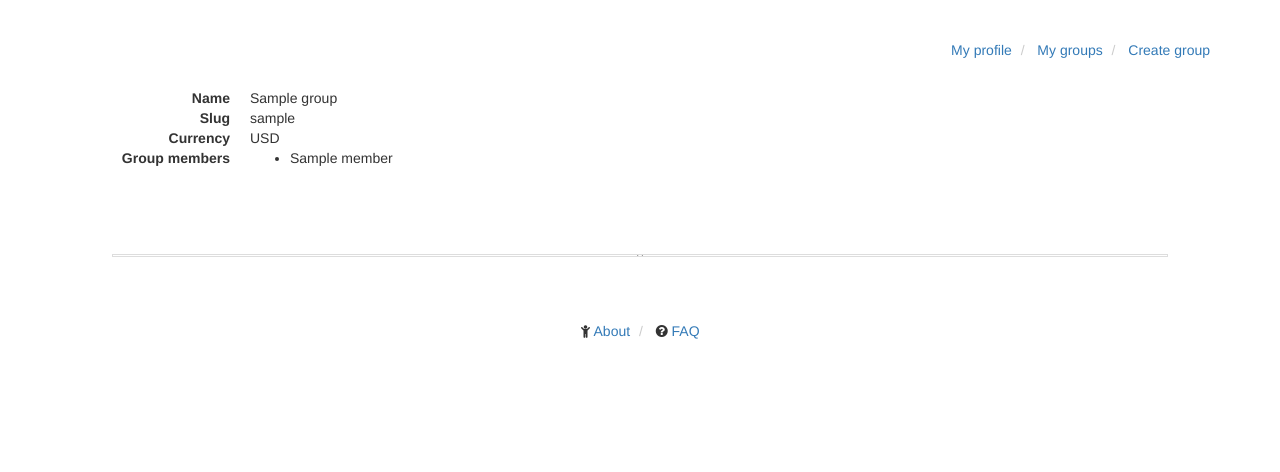
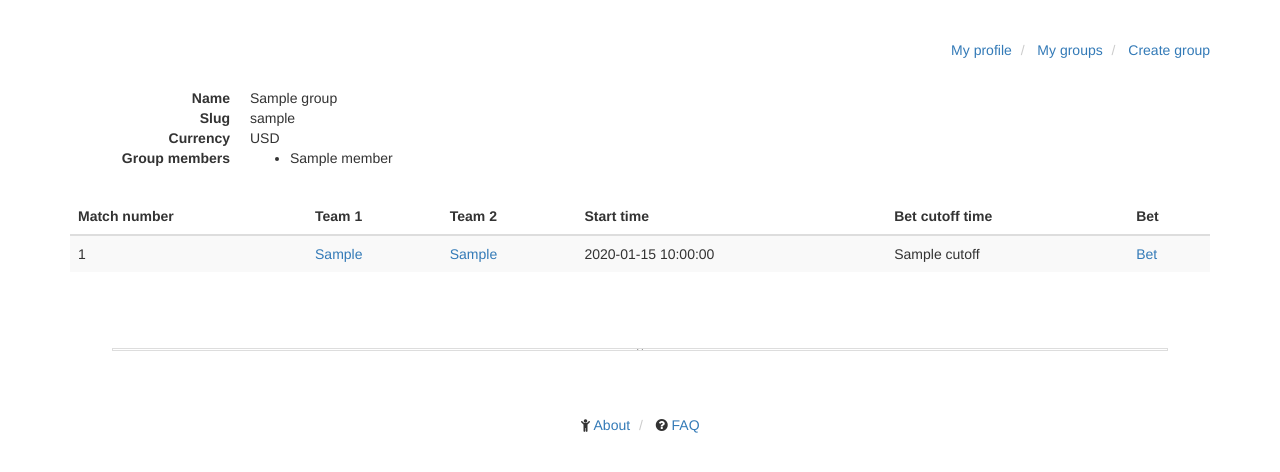
Before and after one commit to caulagi/shakuni, a Flask app: template app/templates/groups/show.html in a window 1280 px wide. Shown: the part 60-532 px from the top of the page. Run offline with Flask 2, Linux system fonts and the light colour scheme; the template is opened without the code that fills it: most values are stand-ins (such as "Sample title", 1, 10 or a date in 2020); parts of the project's set-up code (start-up, migrations or seed data) failed here and were passed over; some libraries are stand-ins or nearby versions.

Commit message:
Create mapping between groups and matches when creating a group

```diff
--- a/app/matches/models.py
+++ b/app/matches/models.py
@@ -32,9 +32,8 @@ class Match(Document):
     team1 = ReferenceField(Team)
     team2 = ReferenceField(Team)
     start_time = DateTimeField(required=True)
-    bet_cutoff_time = DateTimeField()
     venue = StringField(max_length=64)
     match_number = IntField()
 
     def __str__(self):
-        return '%s vs %s' % (team1, team2)
+        return '%s vs %s' % (self.team1, self.team2)
--- a/app/templates/groups/show.html
+++ b/app/templates/groups/show.html
@@ -39,5 +39,35 @@
       {% endif %}
       <dd>
     </dl>
+    <table class="table table-striped">
+      <thead>
+        <tr>
+          <th>Match number</th>
+          <th>Team 1</th>
+          <th>Team 2</th>
+          <th>Start time</th>
+          <th>Bet cutoff time</th>
+          <th>Bet</th>
+        </tr>
+      </thead>
+      <tbody>
+        {% for gm in group_matches %}
+          <tr>
+            <td>{{ gm.match.match_number }}</td>
+            <td>
+              <a href="/">{{ gm.match.team1 }}</a>
+            </td>
+            <td>
+              <a href="/">{{ gm.match.team2 }}</a>
+            </td>
+            <td>{{ gm.match.start_time }}</td>
+            <td>{{ gm.cutoff }}</td>
+            <td>
+              <a href="#">Bet</a>
+            </td>
+          </tr>
+        {% endfor %}
+      </tbody>
+    </table>
   </div>
 {% endblock %}
--- a/data/load.py
+++ b/data/load.py
@@ -17,7 +17,6 @@ def save_match(row):
         team1 = Team.objects.get(country = row[2]),
         team2 = Team.objects.get(country = row[3]),
         start_time = start_time,
-        bet_cutoff_time = start_time - relativedelta(hours=2),
         venue = row[4],
     )
 
```
Also changed, not shown: app/groups/controllers.py (+17 -1 lines).
